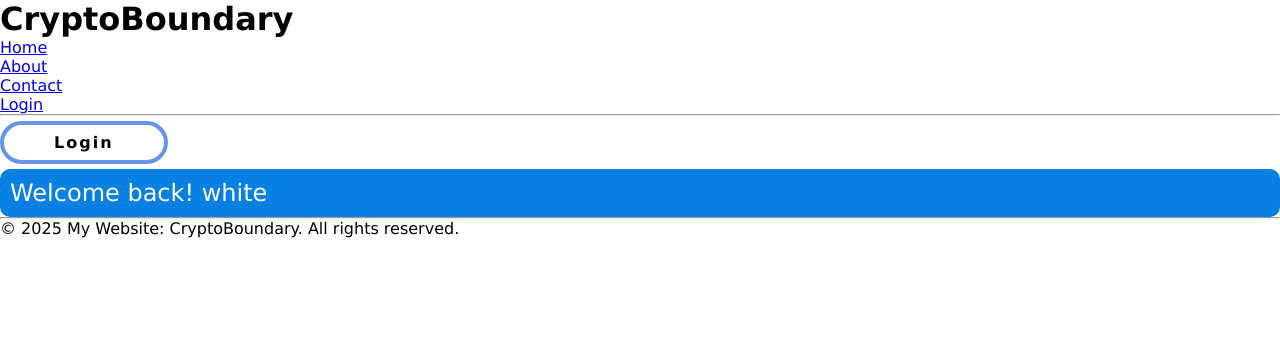
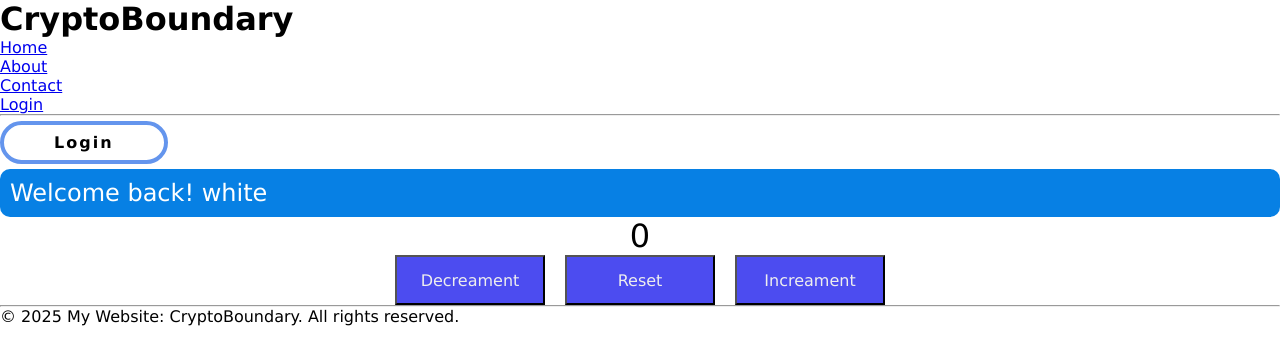
Before and after one commit to GuanWhite/CryptoBoundary-Frontend, a React (Vite) app: page / in a window 1280 px wide. Shown: the top 364 px of the page. Built offline with nearby package versions, Linux system fonts and the light colour scheme.

Commit message:
finish login page and onChange

```diff
--- a/src/App.jsx
+++ b/src/App.jsx
@@ -9,6 +9,7 @@ import ErrorPage from "./pages/notFoundPage/NotFoundPage";
 import SVGComponent from "./pages/notFoundPage/SVGComponent";
 import { createBrowserRouter } from "react-router";
 import StartButton from "./components/StartButton/StartButton";
+import Counter from "./components/Counter/Counter";
 
 
 
@@ -20,7 +21,7 @@ function App() {
       <Header />
       <StartButton buttonName="Login" navProps="/login" />
       <UserGreeting isLoggedIn={true} username={"white"} />
-
+      <Counter />
       {/* <ErrorPage/> */}
       {/* <Hello /> */}
       {/* <Community /> */}
--- /dev/null
+++ b/src/components/Counter/Counter.jsx
@@ -0,0 +1,27 @@
+import React, { useState } from 'react';
+import "./Counter.less"
+
+const Counter = () => {
+  const [counter, setCounter] = useState(0);
+  const decreament = () => {
+    setCounter(counter - 1);
+  };
+  const increament = () => {
+    setCounter(counter + 1);
+  };
+  const reset = () => {
+    setCounter(0);
+  };
+  return (
+    <div className="counter-contiar">
+      <div className="counter-text">{counter}</div>
+      <div className="button-boxs">
+        <button className='counter-button' onClick={decreament}>Decreament</button>
+        <button className='counter-button' onClick={reset}>Reset</button>
+        <button className='counter-button' onClick={increament}>Increament</button>
+      </div>
+    </div>
+  );
+};
+
+export default Counter;
--- /dev/null
+++ b/src/components/Counter/Counter.less
@@ -0,0 +1,31 @@
+// @import "../../index.less";
+
+.counter-contiar {
+
+  margin: 10px, 0px;
+  display: flex;
+  flex-direction: column;
+  justify-content: center; // 垂直居中
+  align-items: center; // 水平居中
+}
+
+.counter-text {
+  text-align: center;
+  font-size: 2em;
+  font-weight: 500;
+
+}
+
+.button-boxs {
+  display: flex;
+
+}
+
+.counter-button {
+  width: 150px;
+  height: 50px;
+  background: hsl(240, 85%, 62%);
+  color: #eee;
+  margin: 0px 10px;
+  font-size: 1em;
+}
--- a/src/pages/loginPage/LoginPage.jsx
+++ b/src/pages/loginPage/LoginPage.jsx
@@ -3,126 +3,20 @@ import StartButton from "../../components/StartButton/StartButton";
 import { MailOutlined, LockOutlined, UserOutlined, GoogleOutlined, FacebookOutlined, GithubOutlined, LinkedinOutlined } from "@ant-design/icons";
 import { Input, Button } from 'antd';
 import React, { useState } from 'react';
+
 function Login() {
-  //   const container = document.querySelector('.container')
-  // const registerBtn = document.querySelector('.register-btn')
-  // const loginBtn = document.querySelector('.login-btn')
-
-  // registerBtn.addEventListener('click', () => {
-  //   container.classList.add('active')
-  // })
-
-  // loginBtn.addEventListener('click', () => {
-  //   container.classList.remove('active')
-  // })
-  // return (
-  //   <>
-
-  //     {/* <div className="login-back-box">
-  //       <div className="login-container">
-  //         <div className="form-box login">
-  //           <form className="login-form" action="">
-  //             <h1 className="login-h1">Login</h1>
-  //             <div className="input-box">
-  //               <Input className="input-input" placeholder="Email" />
-  //               <MailOutlined className="input-icon" />
-  //             </div>
-  //             <div className="input-box">
-  //               <Input.Password className="input-input" placeholder="Password" />
-  //               <LockOutlined className="input-icon" />
-  //             </div>
-  //             <div className="forgot-link">
-  //               <a href="#">Forget Password?</a>
-  //             </div>
-  //             <button type="submit" className="login-btn">Login</button>
-  //             <p>or login with social platforms</p>
-  // <div className="social-icons">
-  //   <a href="#"><GoogleOutlined /></a>
-  //   <a href="#"><FacebookOutlined /></a>
-  //   <a href="#"><GithubOutlined /></a>
-  //   <a href="#"><LinkedinOutlined /></a>
-  // </div>
-  //           </form>
-  //         </div>
-  //       </div>
-  //     </div> */}
-
-  //     {/* <div class="container">
-  //       <div class="form-box login">
-  //         <form action="">
-  //           <h1>Login</h1>
-  //           <div class="input-box">
-  //             <input type="text" placeholder="Username" required />
-  //               <i class="bx bxs-user"></i>
-  //           </div>
-  //           <div class="input-box">
-  //             <input type="password" placeholder="Password" required />
-  //               <i class="bx bxs-lock-alt"></i>
-  //           </div>
-  //           <div class="forgot-link">
-  //             <a href="#">Forgot Password?</a>
-  //           </div>
-  //           <button type="submit" class="btn">Login</button>
-  //           <p>or login with social platforms</p>
-  //           <div class="social-icons">
-  //             <a href="#"><i class="bx bxl-google"></i></a>
-  //             <a href="#"><i class="bx bxl-facebook"></i></a>
-  //             <a href="#"><i class="bx bxl-github"></i></a>
-  //             <a href="#"><i class="bx bxl-linkedin"></i></a>
-  //           </div>
-  //         </form>
-  //       </div>
-
-  //       <div class="form-box register">
-  //         <form action="">
-  //           <h1>Registration</h1>
-  //           <div class="input-box">
-  //             <input type="text" placeholder="Username" required />
-  //               <i class="bx bxs-user"></i>
-  //           </div>
-  //           <div class="input-box">
-  //             <input type="email" placeholder="Email" required />
-  //               <i class="bx bxs-envelope"></i>
-  //           </div>
-  //           <div class="input-box">
-  //             <input type="password" placeholder="Password" required />
-  //               <i class="bx bxs-lock-alt"></i>
-  //           </div>
-  //           <div class="forgot-link">
-  //             <a href="#">Forgot Password?</a>
-  //           </div>
-  //           <button type="submit" class="btn">Register</button>
-  //           <p>or register with social platforms</p>
-  //           <div class="social-icons">
-  //             <a href="#"><i class="bx bxl-google"></i></a>
-  //             <a href="#"><i class="bx bxl-facebook"></i></a>
-  //             <a href="#"><i class="bx bxl-github"></i></a>
-  //             <a href="#"><i class="bx bxl-linkedin"></i></a>
-  //           </div>
-  //         </form>
-  //       </div>
-
-  //       <div class="toggle-box">
-  //         <div class="toggle-panel toggle-left">
-  //           <h1>Hello, Welcome!</h1>
-  //           <p>Don's have an account?</p>
-  //           <button class="btn register-btn">Register</button>
-  //         </div>
-
-  //         <div class="toggle-panel toggle-right">
-  //           <h1>Welcome Back!</h1>
-  //           <p>Already have an account?</p>
-  //           <button class="btn login-btn">Login</button>
-  //         </div>
-  //       </div>
-  //     </div> */}
-
-  //   </>
-  // );
 
   const [isActive, setIsActive] = useState(false);
   const [time, setTime] = useState(60);
   const [isShowCode, setIsShowCode] = useState(false);
+
+  const [loginEmail, setLoginEmail] = useState(''); // 登录邮箱
+  const [loginPassword, setLoginPassword] = useState(''); // 登录密码
+
+  const [registerUsername, setRegisterUsername] = useState(''); // 注册用户名
+  const [registerEmail, setRegisterEmail] = useState(''); // 注册邮箱
+  const [registerPassword, setRegisterPassword] = useState(''); // 注册密码
+  const [registerCode, setRegisterCode] = useState(''); // 注册验证码
 
   // 将参数传给后端发送验证码或前端调用其他发送验证码的api
   const sendEmailCode = async (params) => {
@@ -176,6 +70,9 @@ function Login() {
     setIsActive(false);
   };
 
+  console.log(loginEmail,loginPassword);
+  console.log(registerUsername,registerEmail,registerPassword,registerCode);
+
   return (
     <div className="auth-wrapper">
       <div className={`container ${isActive ? 'active' : ''}`}>
@@ -184,12 +81,12 @@ function Login() {
             <h1>Login</h1>
             <div className="input-box">
               {/* <input type="text" placeholder="Email" required /> */}
-              <Input className="input-input" placeholder="Email" required />
+              <Input className="input-input" placeholder="Email" required value={loginEmail} onChange={(e) => setLoginEmail(e.target.value)} />
               <MailOutlined className="input-icon" />
             </div>
             <div className="input-box">
               {/* <input type="password" placeholder="Password" required /> */}
-              <Input.Password className="input-input" placeholder="Password" required />
+              <Input.Password className="input-input" placeholder="Password" required value={loginPassword} onChange={(e) => setLoginPassword(e.target.value)} />
               <LockOutlined className="input-icon" />
             </div>
             <div className="forgot-link">
@@ -211,15 +108,15 @@ function Login() {
             <h1>Registration</h1>
             <div className="reg-input-box">
               {/* <input type="text" placeholder="Username" required /> */}
-              <Input className="input-input" placeholder="Username" required />
+              <Input className="input-input" placeholder="Username" required onChange={(e)=>setRegisterUsername(e.target.value)}/>
               <UserOutlined className="input-icon" />
             </div>
             <div className="reg-input-box">
-              <Input className="input-input" placeholder="Email" required />
+              <Input className="input-input" placeholder="Email" required onChange={(e)=>setRegisterEmail(e.target.value)}/>
               <MailOutlined className="input-icon" />
             </div>
             <div className="reg-input-box">
-              <Input className="code-input-input" placeholder="Verification code" required maxLength={6} />
+              <Input className="code-input-input" placeholder="Verification code" required maxLength={6} onChange={(e)=>setRegisterCode(e.target.value)}/>
               {/* 如果handleSendEmailCode不加括号，则点击时才会触发该函数；
                   如果加了括号，则进入页面就会触发该函数，如果不想则要将其包装在一个函数中:()=>handleSendEmailCode()
                   当回调函数有参数要传递时，必须要将其包装在函数中。*/}
@@ -229,7 +126,7 @@ function Login() {
               </div>
             </div>
             <div className="reg-input-box">
-              <Input.Password className="input-input" placeholder="Password" required />
+              <Input.Password className="input-input" placeholder="Password" required onChange={(e)=>setRegisterPassword(e.target.value)}/>
               <LockOutlined className="input-icon" />
             </div>
             <button type="submit" className="btn">Register</button>
```
